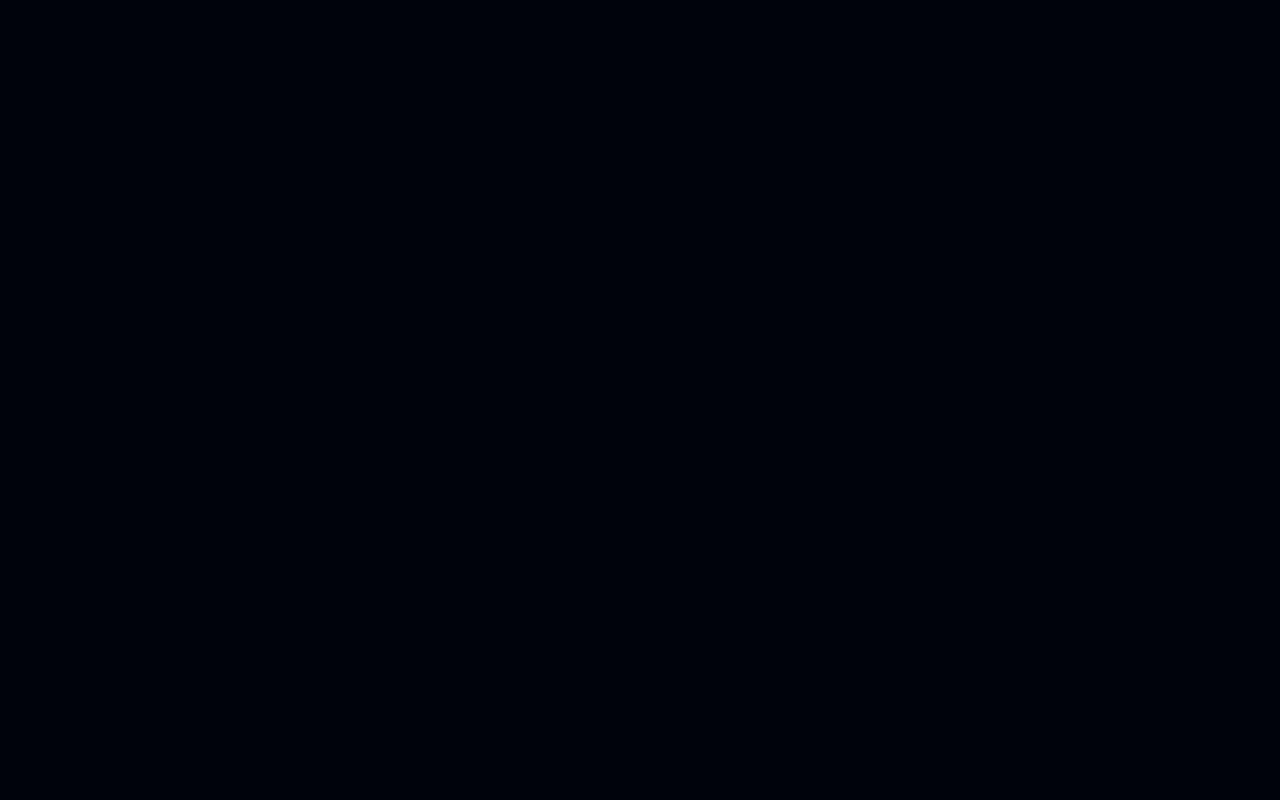
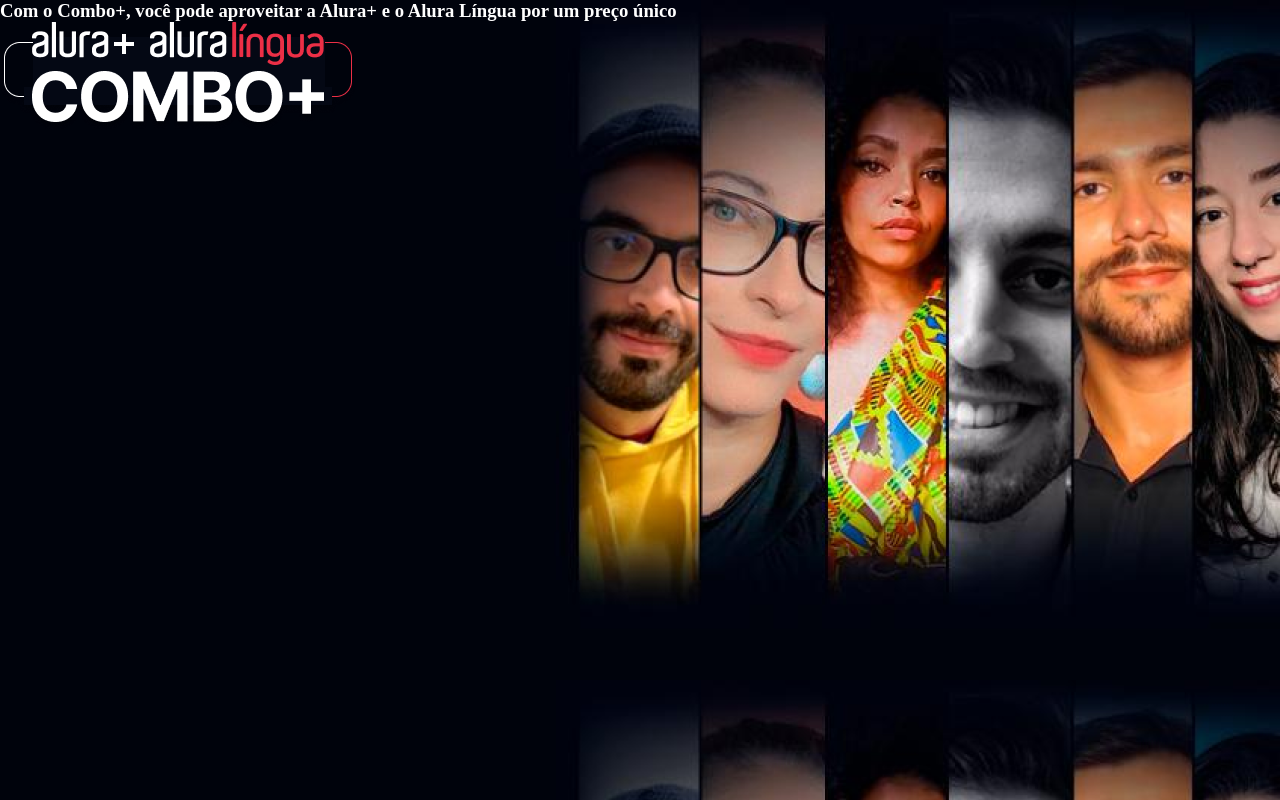
Before and after one commit to isasenger/AluraPlus, a plain HTML site: page index.html in a window 1280 px wide. Drawn offline with Linux system fonts and the light colour scheme.

Commit message:
Add files via upload

```diff
--- a/index.html
+++ b/index.html
@@ -8,8 +8,13 @@
         <link rel="stylesheet" href="style.css">
     </head>
 
-    <body>
-
-    </body>
+<body>
+    <section class="principal">
+        <section class="container">
+            <h1>Com o Combo+, você pode aproveitar a Alura+ e o Alura Língua por um preço único</h1>
+            <img src="img/Combo.png" alt="O combo+ é a junção do alura+ e alura línga">
+        </section>
+    </section>
+</body>
 
 </html>
--- a/style.css
+++ b/style.css
@@ -5,5 +5,16 @@
     --cor-de-fundo:#00030C;
 }
 body{
-    background-color: var(--cor-de-fundo)
+    background-color: var(--cor-de-fundo);
+    color: var(--branco-principal);
 }
+*{
+    margin: 0;
+    padding: 0:
+}
+.principal{
+    background-image: url("img/Background.png");
+}
+.container{
+    height: 100vh;
+}
```
Also changed, not shown: img/Background.png (added), img/Combo.png (added).
